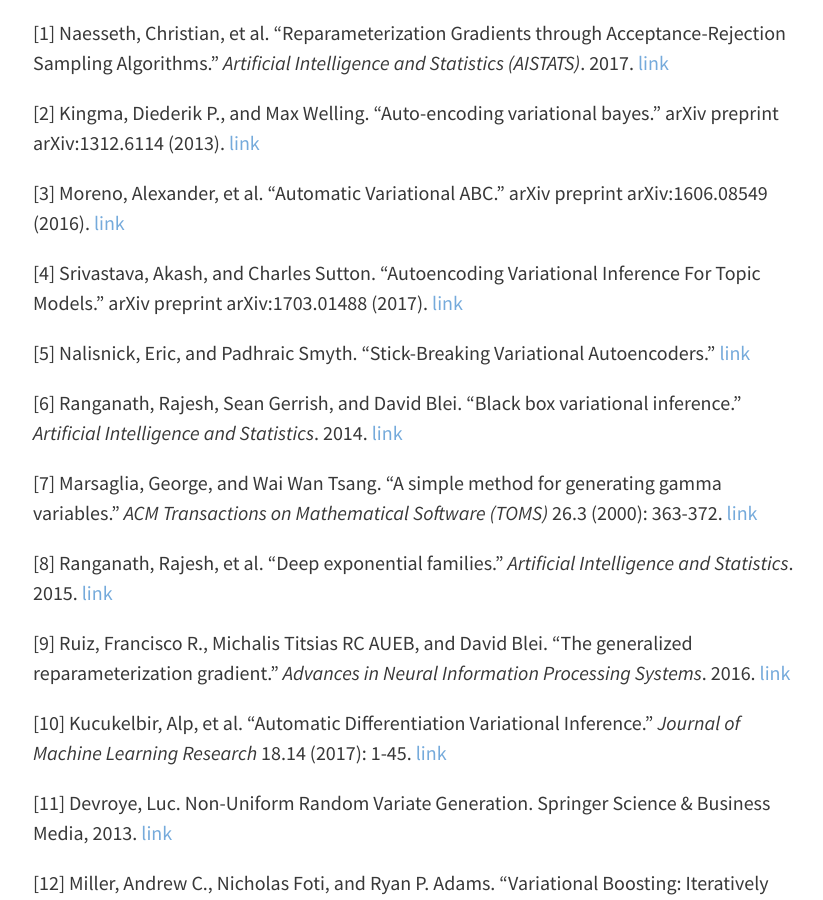
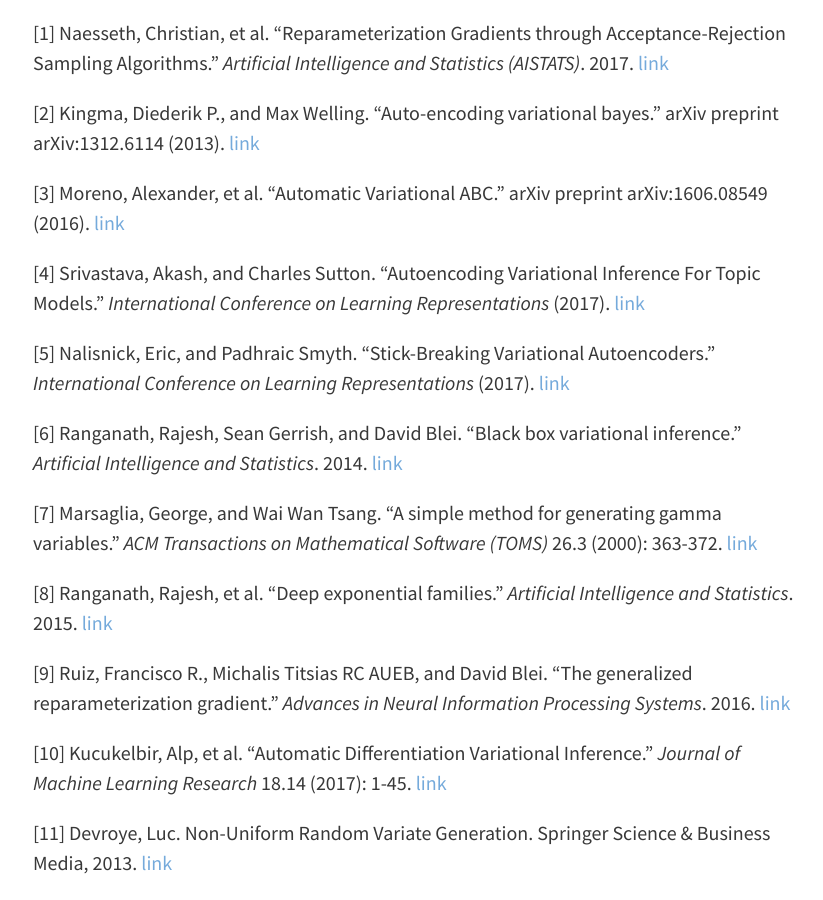
Before and after one commit to casmls/casmls.github.io, a Jekyll site: the page built from _posts/2017-04-25-rsvi.md, in a window 1280 px wide and 900 px high, scrolled down 10863 px. Shown: the whole window, without its empty margins (223-1046 px from the left). Built offline with Jekyll 4.4.1, drawn with Linux system fonts in a browser that asks for light colours; nearby versions of some CDN libraries; comment, search, counter and statistics services are not loaded.

Commit message:
fixing refs

```diff
--- a/_posts/2017-04-25-rsvi.md
+++ b/_posts/2017-04-25-rsvi.md
@@ -421,9 +421,9 @@
 
 [3] Moreno, Alexander, et al. "Automatic Variational ABC." arXiv preprint arXiv:1606.08549 (2016). [link](https://arxiv.org/pdf/1606.08549)
 
-[4] Srivastava, Akash, and Charles Sutton. "Autoencoding Variational Inference For Topic Models." arXiv preprint arXiv:1703.01488 (2017). [link](https://openreview.net/pdf?id=BybtVK9lg)
+[4] Srivastava, Akash, and Charles Sutton. "Autoencoding Variational Inference For Topic Models." _International Conference on Learning Representations_ (2017). [link](https://openreview.net/pdf?id=BybtVK9lg)
 
-[5] Nalisnick, Eric, and Padhraic Smyth. "Stick-Breaking Variational Autoencoders." [link](https://pdfs.semanticscholar.org/1a8b/d59699d8c025fc092a25331ec33f27f4d5ee.pdf)
+[5] Nalisnick, Eric, and Padhraic Smyth. "Stick-Breaking Variational Autoencoders." _International Conference on Learning Representations_ (2017). [link](https://pdfs.semanticscholar.org/1a8b/d59699d8c025fc092a25331ec33f27f4d5ee.pdf)
 
 [6] Ranganath, Rajesh, Sean Gerrish, and David Blei. "Black box variational inference."
 _Artificial Intelligence and Statistics_. 2014.
```
